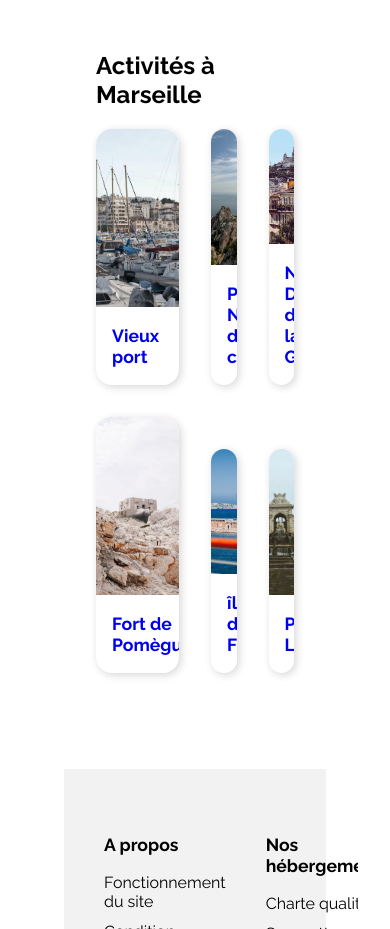
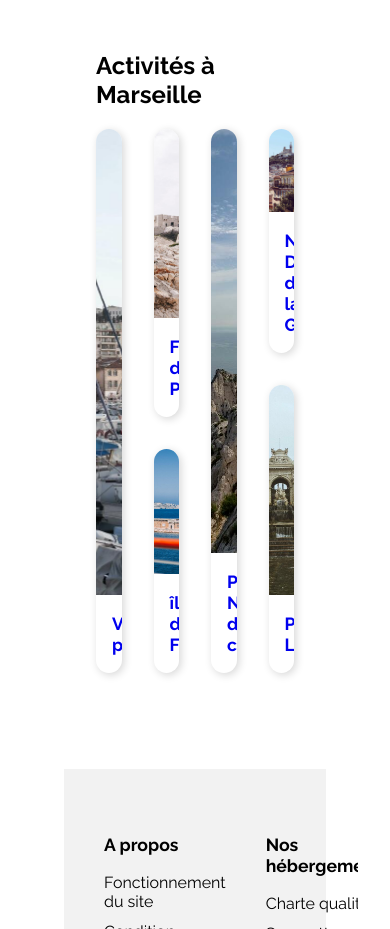
Before and after one commit to Caleiib/CELINIGIOVANNI_3_05082021, a plain HTML site: page index.html in a window 390 px wide. Shown: the part 2940-3869 px from the top of the page. Drawn offline with Linux system fonts and the light colour scheme.

Commit message:
Correction mobile

```diff
--- a/css.css
+++ b/css.css
@@ -402,25 +402,8 @@ footer li {
         grid-gap: 2rem;
 
     }
-}
+    .section_activities {
 
-@media screen and (max-width: 966px) {
-    .section_activities>a:nth-child(1) {
-        grid-area: 1/1/3/3
+        grid-area: auto;
     }
-    .section_activities>a:nth-child(2) {
-        grid-area: 4/1/6/3
-    }
-    .section_activities>a:nth-child(3) {
-        grid-area: 5/3/6/4
-    }
-    .section_activities>a:nth-child(4) {
-        grid-area: 1/3/3/4
-    }
-    .section_activities>a:nth-child(5) {
-        grid-area: 1/4/3/5
-    }
-    .section_activities>a:nth-child(6) {
-        grid-area: 5/4/6/5
-    }
-}
+ }
```
